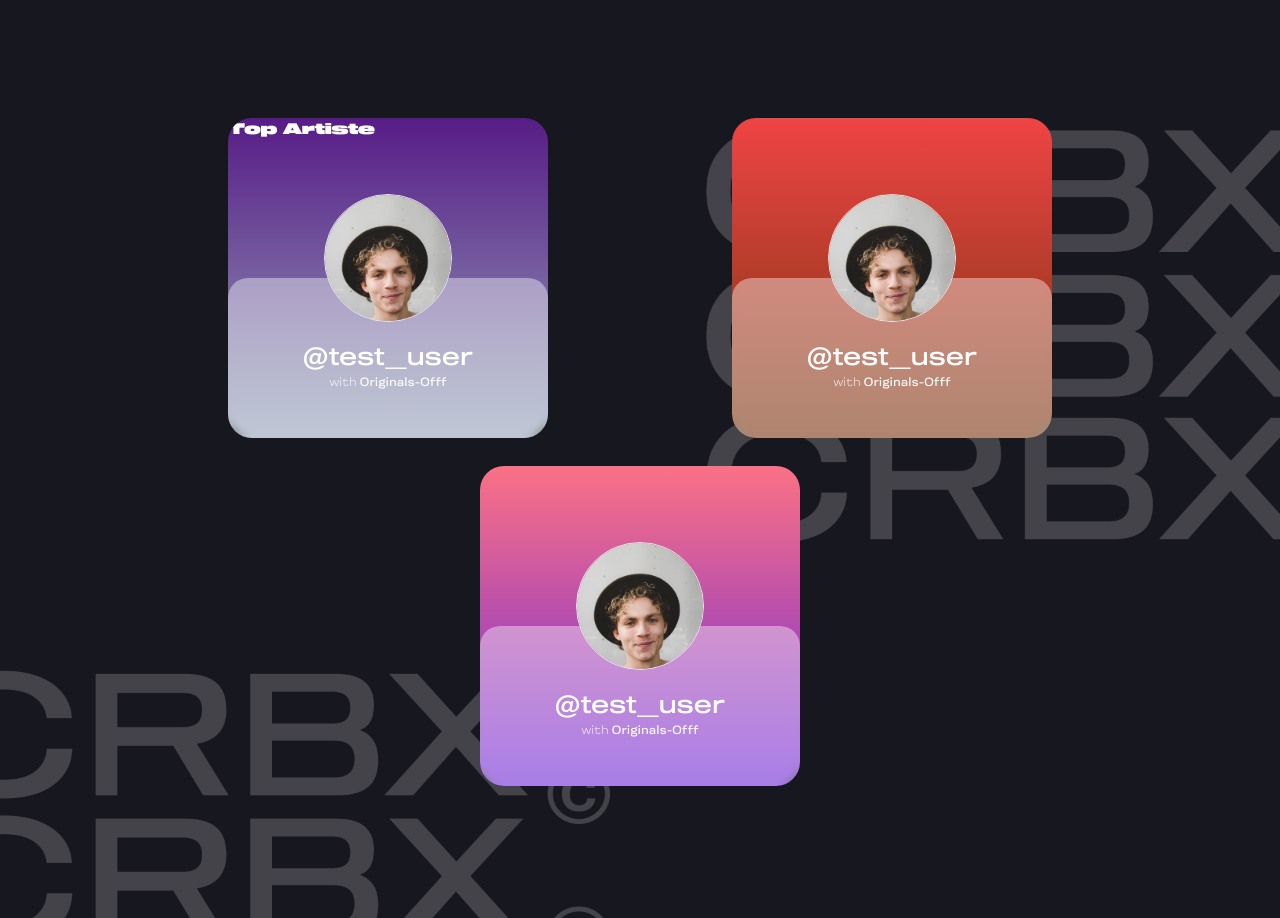
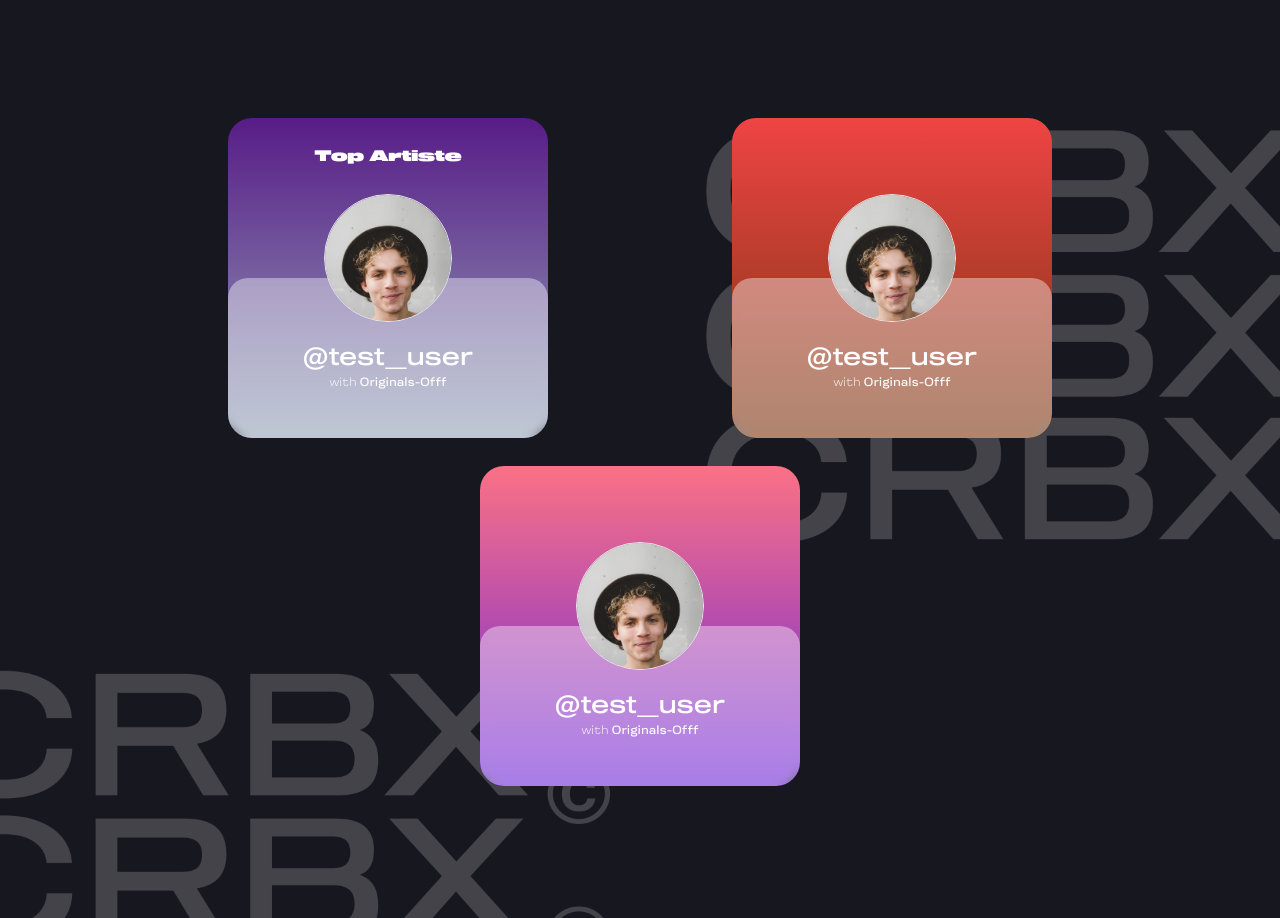
Before and after one commit to QuentinHeinis/CRBX, a Vue app: page / in a window 1280 px wide. Shown: the part 3142-4060 px from the top of the page. Built offline with nearby package versions, Linux system fonts and the light colour scheme.

Commit message:
fix peoplecard

```diff
--- a/src/components/UI_Kit/Cards/PeopleCards.vue
+++ b/src/components/UI_Kit/Cards/PeopleCards.vue
@@ -20,7 +20,7 @@
 <template>
     <div class="max-w-sm  relative rounded-3xl overflow-hidden text-white bg-gradient-to-t">
         <div class="w-80 h-80">
-            <span v-if="topartiste" class="font-Sequel-105">Top Artiste</span>
+            <span v-if="topartiste" class="font-Sequel-105 flex w-full justify-center pt-7">Top Artiste</span>
         </div>
         <div class="absolute bottom-0 w-full h-1/2 rounded-t-[20px] bg-white backdrop-blur-sm bg-opacity-40 px-9 py-7">
             <div class="relative pt-9">
```
